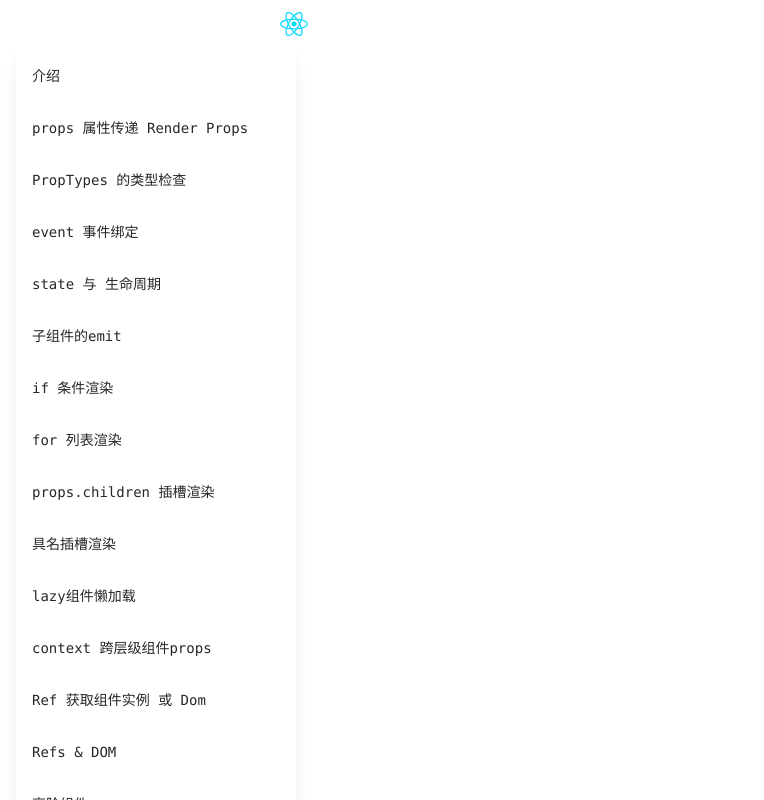
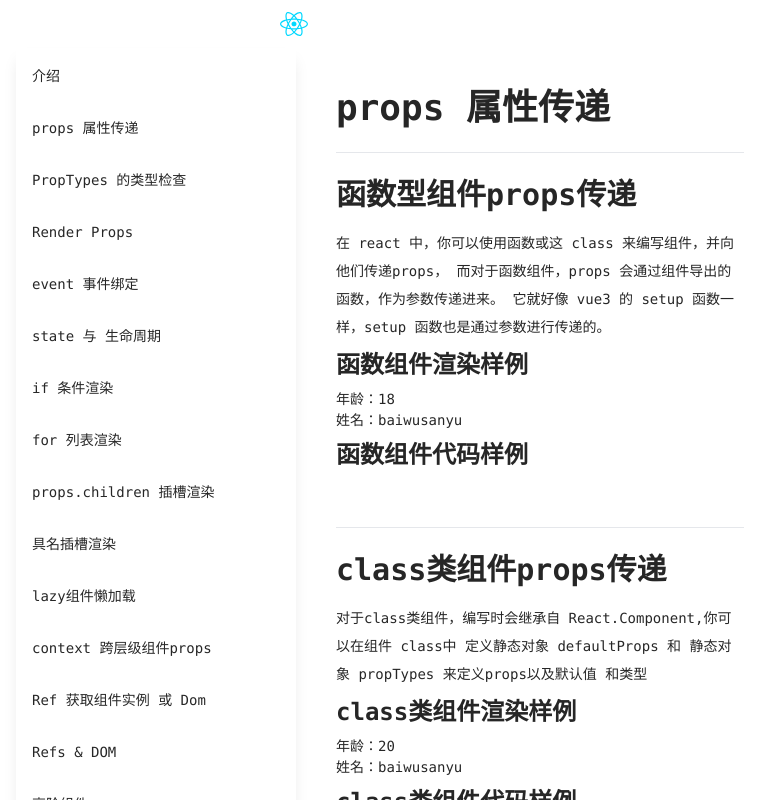
Before and after one commit to baiwusanyu-c/react-feature-play, a React (Vite) app: page /#/props in a window 1280 px wide. Shown: the whole page, without its empty margins (240-1004 px from the left). Built offline with nearby package versions, Linux system fonts and the light colour scheme.

Commit message:
feat: add props page

```diff
--- a/src/components/side-bar/side-bar.tsx
+++ b/src/components/side-bar/side-bar.tsx
@@ -1,11 +1,11 @@
 import {useNavigate} from "react-router-dom";
 const barList = [
     {name:'介绍',path:'/home'},
-    {name:'props 属性传递 Render Props',path:'/props'},
+    {name:'props 属性传递',path:'/props'},
     {name:'PropTypes 的类型检查',path:'/propTypes'},
+    {name:'Render Props',path:'/props'},
     {name:'event 事件绑定',path:'/props'},
     {name:'state 与 生命周期',path:'/props'},
-    {name:'子组件的emit',path:'/props'},
     {name:'if 条件渲染',path:'/props'},
     {name:'for 列表渲染',path:'/props'},
     {name:'props.children 插槽渲染',path:'/props'},
--- a/src/router/router.tsx
+++ b/src/router/router.tsx
@@ -1,6 +1,6 @@
 import { useRoutes,Navigate } from 'react-router-dom';
 import Home from '../views/home/home'
-import Props from '../views/props/props'
+import Props from '../views/props'
 import PropTypes from '../views/prop-types'
 export const routes = [
     {
--- a/src/views/prop-types/index.tsx
+++ b/src/views/prop-types/index.tsx
@@ -8,7 +8,6 @@ export default function renderPropTypes(){
         func:'markdown/prop-types/prop-type-func.md',
         class:'markdown/prop-types/prop-type-class.md'
     }
-    console.log(mdList)
     return (
         <div className='props-types'>
             <h1 className='h1-title'>PropTypes 的类型检查</h1>
@@ -25,8 +24,8 @@ export default function renderPropTypes(){
             <h3 className="h3-title">函数组件代码样例</h3>
             <MarkDown url= {mdList.func}/>
             <hr className='hr-line'/>
-            <h2 className='h2-title'>类组件的类型检查</h2>
-            <p className='content-txt'>类组件的类型检查和函数组件一样，使用 PropTypes 来进行类型检查。
+            <h2 className='h2-title'>class类组件的类型检查</h2>
+            <p className='content-txt'>class类组件的类型检查和函数组件一样，使用 PropTypes 来进行类型检查。
                 而默认值可以通过在class中设置static 属性 defaultProps 来定义
             </p>
             <div className='my-4'>
@@ -37,9 +36,9 @@ export default function renderPropTypes(){
                     showIcon
                 />
             </div>
-            <h3 className="h3-title">类组件渲染样例</h3>
+            <h3 className="h3-title">class类组件渲染样例</h3>
             <ParentClass/>
-            <h3 className="h3-title">类组件代码样例</h3>
+            <h3 className="h3-title">class类组件代码样例</h3>
             <MarkDown url= {mdList.class}/>
         </div>
     )
--- /dev/null
+++ b/src/views/props/demo/child-class.tsx
@@ -0,0 +1,25 @@
+// 子组件
+import React from "react";
+import PropTypes from 'prop-types';
+interface IChildProps {
+    name?:string
+    age?:number
+}
+export default class ChildClass extends React.Component<IChildProps> {
+    static propTypes = {
+        name: PropTypes.string,
+        age:PropTypes.number
+    }
+    static defaultProps = {
+        name: 'stranger',
+        age:20,
+    }
+    render() {
+        return (
+            <div>
+                <p>年龄：{this.props.age}</p>
+                <p>姓名：{this.props.name}</p>
+            </div>
+        );
+    }
+}
--- /dev/null
+++ b/src/views/props/demo/child-func.tsx
@@ -0,0 +1,24 @@
+// 子组件
+import PropTypes from 'prop-types';
+
+interface IChildProps {
+    name?:string
+    age?:number
+}
+childComponent.propTypes = {
+    name:PropTypes.string,
+    age:PropTypes.number,
+}
+childComponent.defaultProps = {
+    name:'',
+    age:18,
+}
+export default function childComponent(props:IChildProps){
+
+    return (
+        <div>
+            <p>年龄：{props.age}</p>
+            <p>姓名：{props.name}</p>
+        </div>
+    )
+}
--- /dev/null
+++ b/src/views/props/demo/parent-class.tsx
@@ -0,0 +1,11 @@
+import React from "react";
+import ChildClass from './child-class'
+export default class ParentClass extends React.Component {
+    render() {
+        return (
+            <div>
+                <ChildClass name='baiwusanyu'/>
+            </div>
+        );
+    }
+}
--- /dev/null
+++ b/src/views/props/demo/parent-func.tsx
@@ -0,0 +1,8 @@
+import Child from './child-func'
+export default function parentCompnent(){
+    return (
+        <div>
+            <Child name='baiwusanyu'/>
+        </div>
+    )
+}
--- /dev/null
+++ b/src/views/props/index.tsx
@@ -0,0 +1,39 @@
+
+import MarkDown from '../../components/markdown/markdown'
+import ParentFunc from "../prop-types/demo/parent-func";
+import ParentClass from "../prop-types/demo/parent-class";
+
+export default function renderProps (){
+    const mdList = {
+        func:'markdown/prop-types/prop-type-func.md',
+        class:'markdown/prop-types/prop-type-class.md'
+    }
+    return (
+        <div className='props-types'>
+            <h1 className='h1-title'>props 属性传递</h1>
+            <hr className='hr-line'/>
+            <h2 className='h2-title'>函数型组件props传递</h2>
+            <p className='content-txt'>
+                在 react 中，你可以使用函数或这 class 来编写组件，并向他们传递props，
+                而对于函数组件，props 会通过组件导出的函数，作为参数传递进来。
+                它就好像 vue3 的 setup 函数一样，setup 函数也是通过参数进行传递的。
+            </p>
+            <h3 className="h3-title">函数组件渲染样例</h3>
+            <ParentFunc/>
+            <h3 className="h3-title">函数组件代码样例</h3>
+            <MarkDown url= {mdList.func}/>
+            <hr className='hr-line'/>
+            <h2 className='h2-title'>class类组件props传递</h2>
+            <p className='content-txt'>
+                对于class类组件，编写时会继承自 React.Component,你可以在组件 class中
+                定义静态对象 defaultProps 和 静态对象 propTypes 来定义props以及默认值
+                和类型
+            </p>
+            <h3 className="h3-title">class类组件渲染样例</h3>
+            <ParentClass/>
+            <h3 className="h3-title">class类组件代码样例</h3>
+            <MarkDown url= {mdList.class}/>
+
+        </div>
+    )
+}
--- a/src/views/props/props.tsx
+++ /dev/null
@@ -1,11 +0,0 @@
-
-import MarkDown from '../../components/markdown/markdown'
-
-export default function renderProps (){
-
-    return (
-        <div>
-          <MarkDown url='../src/views/props/props.md'/>
-        </div>
-    )
-}
```
Also changed, not shown: package.json (+19 -2 lines), 1 other file (tests, documents, lock files or other folders).
